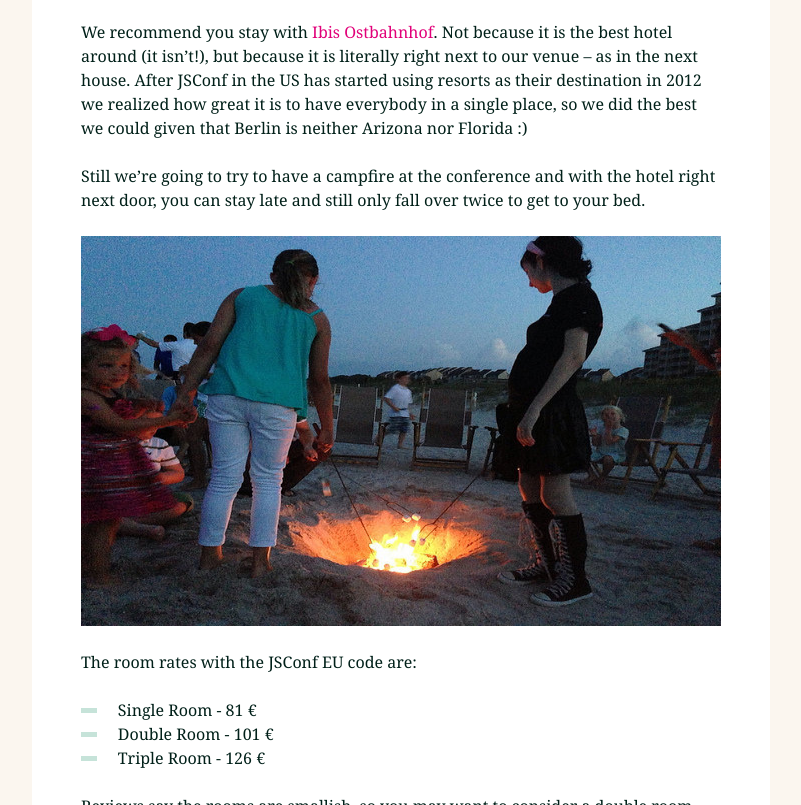
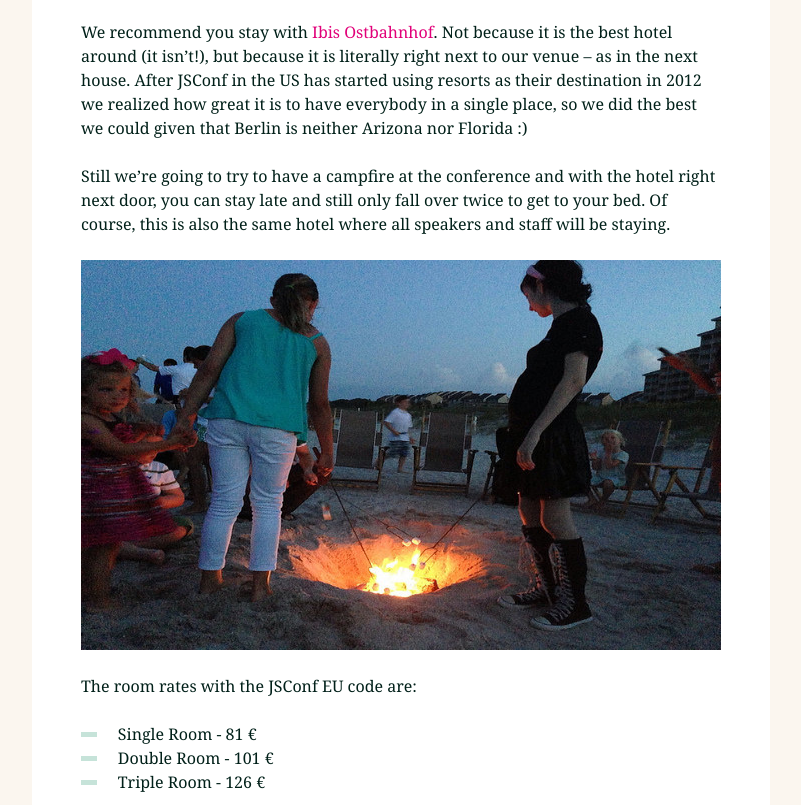
Before and after one commit to jsconf/2013.jsconf.eu, a Jekyll site: the page built from _posts/2013-07-05-hotel-recommendation.md, in a window 1280 px wide and 900 px high, scrolled down 1138 px, cut to the strip 95-900 px from the top of the window. Shown: the whole strip, without its empty margins (239-1040 px from the left). Built offline with Jekyll 4.4.1, drawn with Linux system fonts in a browser that asks for light colours; nearby versions of some CDN libraries; comment, search, counter and statistics services are not loaded.

Commit message:
Add note about speakers and staff

```diff
--- a/_posts/2013-07-05-hotel-recommendation.md
+++ b/_posts/2013-07-05-hotel-recommendation.md
@@ -15,7 +15,7 @@ tags: news
 
 We recommend you stay with <a href="http://www.ibis.com/gb/hotel-3108-ibis-berlin-ostbahnhof/index.shtml" target="_blank">Ibis Ostbahnhof</a>. Not because it is the best hotel around (it isn't!), but because it is literally right next to our venue – as in the next house. After JSConf in the US has started using resorts as their destination in 2012 we realized how great it is to have everybody in a single place, so we did the best we could given that Berlin is neither Arizona nor Florida :)
 
-Still we're going to try to have a campfire at the conference and with the hotel right next door, you can stay late and still only fall over twice to get to your bed.
+Still we're going to try to have a campfire at the conference and with the hotel right next door, you can stay late and still only fall over twice to get to your bed. Of course, this is also the same hotel where all speakers and staff will be staying.
 
 <div class="embed_container">
   <a href="http://developer.yahoo.com/blogs/ydn/jsconf-2013-5-years-awesome-183605209.html" target="_blank"><img width="560" height="420"
```
